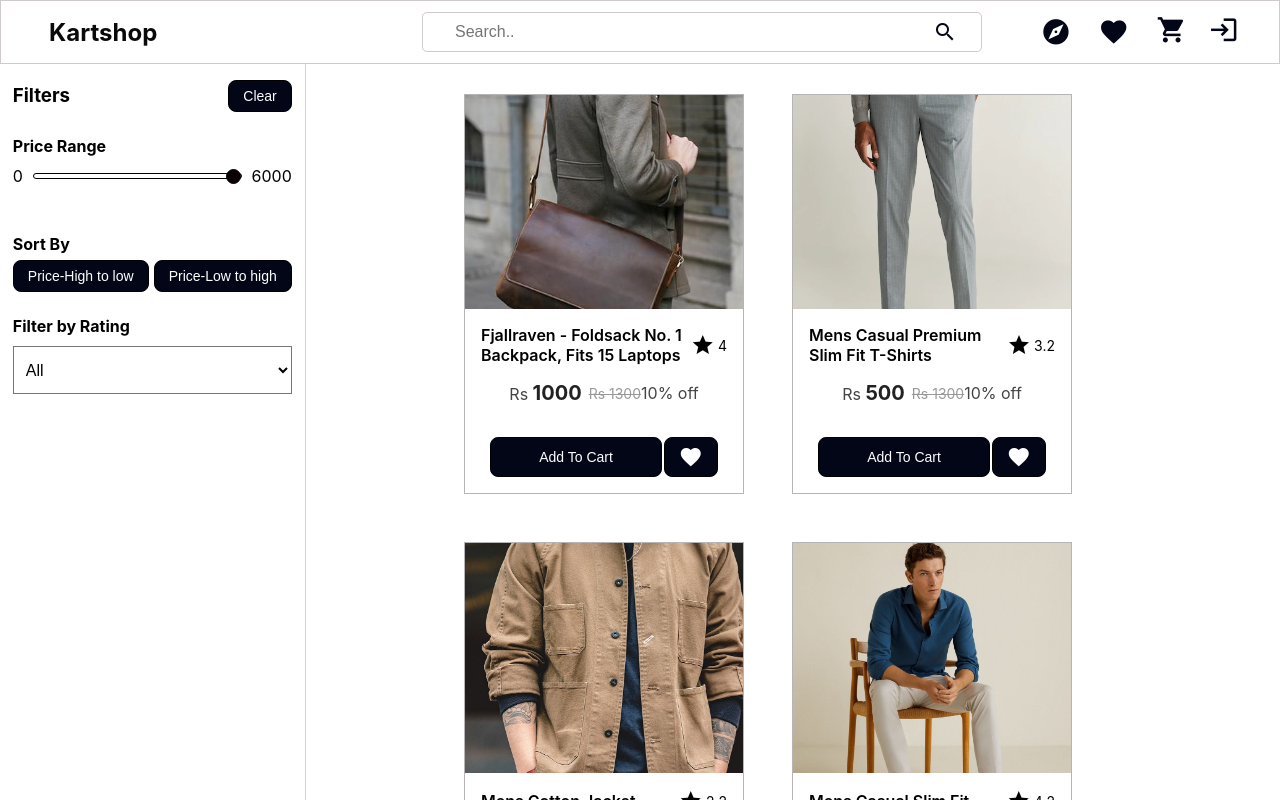
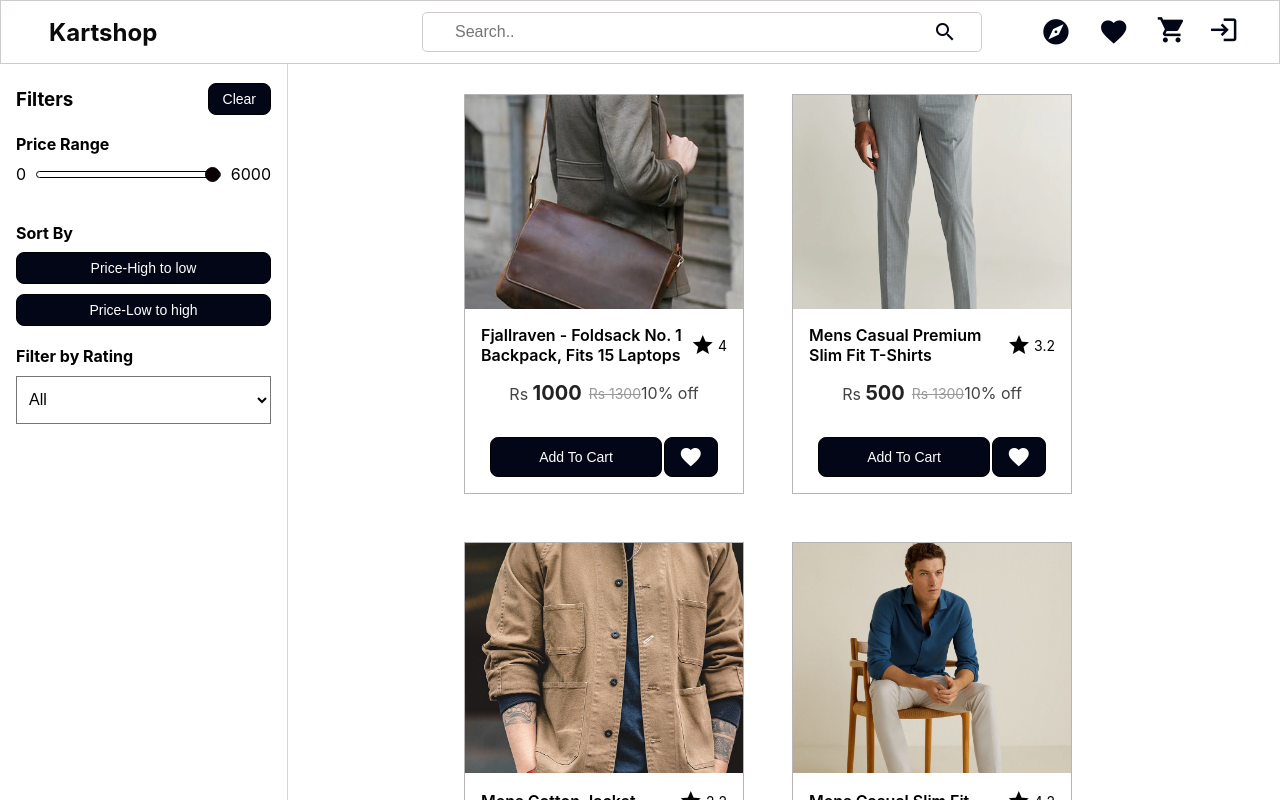
Before and after one commit to RaviPratihast/ecom-kartshop, a React (Create React App) app: page /shop in a window 1280 px wide. Shown: the top 800 px of the page. Built offline with nearby package versions, Linux system fonts and the light colour scheme.

Commit message:
style: changes in style

```diff
--- a/src/App.js
+++ b/src/App.js
@@ -58,8 +58,6 @@ function App() {
     <div className="App">
       <nav className="App-header">
         <div className="nav-container">
-          {/* left nav */}
-          {/* nav-links ---> nav-left */}
           <div className="nav-left">
             {/* <NavLink style={getActiveStyle} to="/">
             </NavLink> */}
@@ -80,8 +78,7 @@ function App() {
               search
             </i>
           </div>
-          {/* right nav and login */}
-          {/* nav-search-login ---> nav-right */}
+
           <div className="navbar-right">
             <NavLink style={getActiveStyle} to="/shop">
               <i className="material-icons icon">explore</i>
--- a/src/components/button/button.css
+++ b/src/components/button/button.css
@@ -1,17 +1,13 @@
 .button-whole {
   display: flex;
   justify-content: center;
-  /* padding: 0.5em 1em; */
-  /* font-size: 1em; */
   border: 1px solid black;
-  /* border-radius: 0.2em; */
   cursor: pointer;
   color: var(--secondary-color);
   background-color: var(--primary-color);
   padding: 0.5em 1em;
   font-size: 14px;
   border-radius: 8px;
-
 }
 
 button:hover {
--- a/src/pages/shop-page/shop.css
+++ b/src/pages/shop-page/shop.css
@@ -7,25 +7,18 @@
   display: flex;
   flex-direction: column;
   height: 100%;
-  /* width: 20em; */
-  /* margin-top: 1em; */
-  /* margin-left: 1em; */
-  padding: 0.8rem;
-  /* box-shadow: var(--shadow-elevation-low); */
-
+  width: 18em;
+  padding: 1rem;
   position: fixed;
   left: 0;
   top: 4rem;
-  /* border-radius: 10px; */
-  border-right: 1px solid  var(--grey-color);
-  /* border: 1px solid red; */
-
+  border-right: 1px solid var(--grey-color);
 }
 
 .filters-container > .price-filter,
 .sort-filter,
 .include-out-of-stock-filter {
-  margin: 1.5em 0;
+  margin: 1.2em 0;
   display: flex;
   flex-direction: column;
 }
@@ -40,7 +33,6 @@
 .price-filter {
   display: flex;
   justify-content: flex-start;
-  /* margin-left: 0; */
 }
 
 .price-filter-input-container {
@@ -48,7 +40,6 @@
   justify-content: center;
   align-items: center;
   margin-top: 10px;
-  /* border: 1px solid red; */
 }
 input {
   width: 100%;
@@ -77,50 +68,11 @@ input:focus::-webkit-slider-runnable-track {
 }
 input::-moz-range-track {
   background: #0e0d0d;
-  border-radius: .3px;
+  border-radius: 0.3px;
   width: 100%;
   height: 8.4px;
   cursor: pointer;
 }
-/* input::-moz-range-thumb {
-  width: 10px;
-  height: 18px;
-  background: #090005;
-  border: 1px solid #000000;
-  border-radius: 42px;
-  cursor: pointer;
-} */
-/* input::-ms-track {
-  background: transparent;
-  border-color: transparent;
-  border-width: 4.8px 0;
-  color: transparent;
-  width: 100%;
-  height: 8.4px;
-  cursor: pointer;
-} */
-/* input::-ms-fill-lower {
-  background: #ffffff;
-  border: 0.2px solid #010101;
-  border-radius: 2.6px;
-} */
-/* input::-ms-fill-upper {
-  background: #ffffff;
-  border: 0.2px solid #010101;
-  border-radius: 2.6px;
-} */
-/* input::-ms-thumb {
-  width: 10px;
-  height: 18px;
-  background: #090005;
-  border: 1px solid #000000;
-  border-radius: 42px;
-  cursor: pointer;
-  margin-top: 0px;
-} */
-/* input:focus::-ms-fill-lower {
-  background: #ffffff;
-} */
 
 .price-filter-input-container > .range-initials {
   display: flex;
@@ -139,16 +91,19 @@ input::-moz-range-track {
 
 .sort-filter {
   display: flex;
+
   justify-content: flex-start;
-  gap: 0.4em;
+  gap: 0.6em;
   margin-inline: auto;
+  width: 100%;
 }
 .sort-filter > label {
   font-weight: bold;
 }
 .sort-filter > .sort-filter-button-container {
   display: flex;
-  gap: 5px;
+  flex-direction: column;
+  gap: 10px;
 }
 
 .rating-filter-container {
--- a/src/pages/shop-page/shop.jsx
+++ b/src/pages/shop-page/shop.jsx
@@ -52,8 +52,6 @@ const Shop = () => {
   return (
     <div className="filter-product-container">
       <div className="filters-container">
-
-        {/* filter */}
         <div className="filters">
           <div className="heading-filters">
             <h3>Filters</h3>
@@ -138,46 +136,17 @@ const Shop = () => {
                 label="product"
               >
                 <div className="add-cart-wishlist-container">
-                  {/* <Button
-                    onClick={() => {
-                      if (itemIsPresentInCart(id)) {
-                        navigate("/cart");
-                      } else {
-                        dispatch({ type: "ADD_TO_CART", payload: id });
-                        toast.success("Added To Cart");
-                      }
-                    }}
+                  <Button
+                    onClick={() => handleAddToCart(id)}
+                    className="card-button-add"
                   >
-
-                    {itemIsPresentInCart(id) ? "Go To Cart" : "Add To Cart"}
-                  </Button> */}
-                  <Button onClick={() => handleAddToCart(id)} className="card-button-add">
                     {itemIsPresentInCart(id) ? "Go To Cart" : "Add To Cart"}
                   </Button>
 
-                  {/* <Button
-                    onClick={() => {
-                      if (itemIsPresent(id)) {
-                        dispatch({ type: "REMOVE_FROM_WISHLIST", payload: id });
-                        toast.success("Item Removed From Wishlist");
-                      } else {
-                        dispatch({ type: "ADD_TO_WISHLIST", payload: id });
-                        toast.success("Added To Wishlist");
-                      }
-                    }}
+                  <Button
+                    onClick={() => handleAddToWishlist(id)}
+                    className="card-button-wishlist"
                   >
-                    {itemIsPresent(id) ? (
-                      <span className="material-icons favorite-icon-active">
-                        favorite
-                      </span>
-                    ) : (
-                      <span className="material-icons favorite-icon">
-                        favorite
-                      </span>
-                    )}
-                  </Button> */}
-
-                  <Button onClick={() => handleAddToWishlist(id)} className="card-button-wishlist">
                     {itemIsPresent(id) ? (
                       <span className="material-icons favorite-icon-active">
                         favorite
```
Also changed, not shown: src/components/card/card.css (+0 -23 lines), src/pages/home-page/home.jsx (+0 -18 lines).
